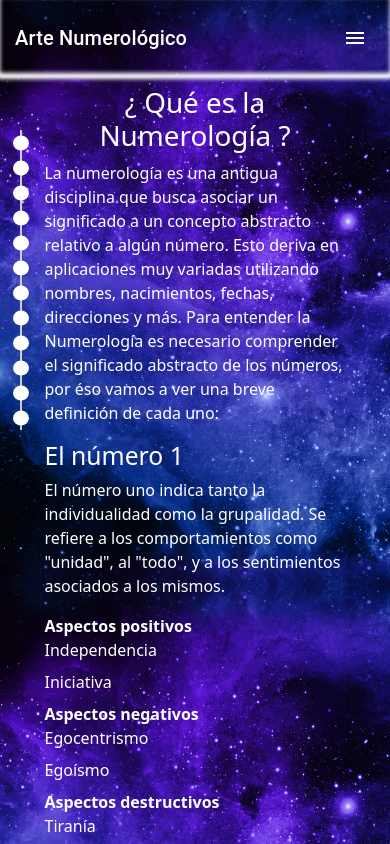
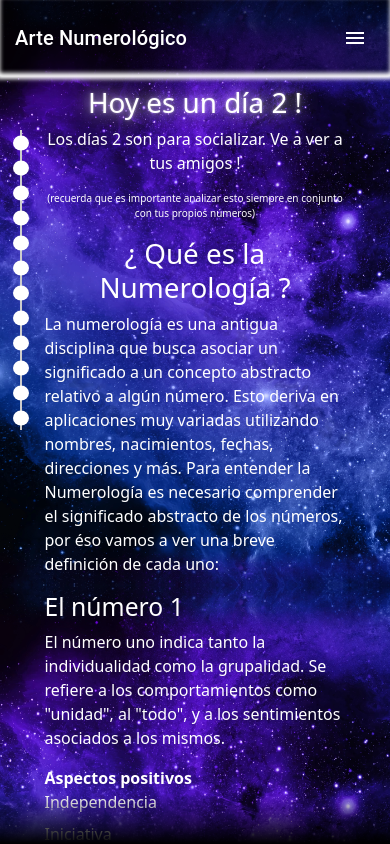
Before and after one commit to JuanJFarina/mern-arte-numerologico, a React (Create React App) app in the folder client/: page / in a window 390 px wide. Shown: the top 844 px of the page. Built offline with nearby package versions, Linux system fonts and the light colour scheme.

Commit message:
some improvements

```diff
--- a/client/src/App.css
+++ b/client/src/App.css
@@ -21,11 +21,51 @@ div {
   margin-bottom: 0px;
   color: #fff !important;
   box-shadow: inset 0px -3px 4px 0px #fff, 0px 0px 4px 3px #fff !important;
-  background-color: rgba(0,0,0,0.2) !important;
+  background-color: rgba(0,0,0,0.5) !important;
 }
 
 .toolbar {
   padding: 5px !important;
+}
+
+.numeroDelDia {
+  text-align: center;
+}
+
+
+
+@keyframes rotating-gradient {
+  0% {
+    transform: rotate(0deg);
+  }
+  100% {
+    transform: rotate(360deg);
+  }
+}
+
+.numeroDelDia {
+  animation : animate 5s linear infinite alternate-reverse;
+}
+
+@keyframes animate {
+  0%{
+    color:white;
+    text-shadow:none;
+  }
+  50%{
+    text-shadow: 0 0 5px white,
+      0 0 20px white,
+      0 0 40px white,
+      0 0 80px white,
+      0 0 160px white
+  }
+  100%{
+    text-shadow: 0 0 5px white,
+      0 0 20px cyan,
+      0 0 40px cyan,
+      0 0 80px cyan,
+      0 0 160px cyan
+  }
 }
 
 .title {
@@ -64,6 +104,18 @@ div {
   position: fixed; /* Add this to position the lines */
   left: 100px;
   top: 100px;
+  opacity: 0.5;
+  transition: opacity 0.2s;
+}
+
+.sidebar:hover {
+  opacity: 1;
+}
+
+.sideItem {
+  margin-left: 25px;
+  font-size: 25px;
+  font-weight: 700;
 }
 
 .listItem {
@@ -76,11 +128,13 @@ div {
   position: absolute;
   left: -15px;
   transform: scale(0.5) !important;
-  transition: background-color 0.1s;
+  transition: background-color 0.1s, color 0.1s;
+  color: rgba(255, 255, 255, 0);
 }
 
 .listItem:hover {
   background: radial-gradient(circle at center, #84f 50%, #fff 60%) !important;
+  color: rgba(255, 255, 255, 1);
 }
 
 .vertical-line {
@@ -114,6 +168,16 @@ main h1 {
   color: #fff !important;
 }
 
+.bottom-overlay {
+  position: fixed;
+  bottom: 0;
+  left: 0;
+  width: 100%;
+  height: 50px;
+  background: linear-gradient(to top, rgba(0, 0, 0, 1), transparent);
+  pointer-events: none;
+}
+
 @media only screen and (max-width: 719px) {
   .sidebar {
     left: 50px;
@@ -132,5 +196,6 @@ main h1 {
   }
   .sidebar {
     left: 0px;
+    opacity: 1;
   }
 }
--- a/client/src/App.js
+++ b/client/src/App.js
@@ -22,6 +22,7 @@ function App() {
           <Route path="/couple-numbers" element={<CoupleNumbers />} />
           <Route path="/profile" element={<Profile />} />
         </Routes>
+        <div className="bottom-overlay"></div>
       </div>
     </Router>
   );
--- a/client/src/components/Sidebar.js
+++ b/client/src/components/Sidebar.js
@@ -12,40 +12,40 @@ export default function Sidebar() {
       <div className="vertical-line"></div>
       <List>
         <ListItem className="listItem" onClick={() => scrollToSection('top')}>
-          <ListItemText primary="" />
+          <ListItemText primary="" /><span className="sideItem">Top</span>
         </ListItem>
         <ListItem className="listItem" onClick={() => scrollToSection('section0')}>
-          <ListItemText primary="" />
+          <ListItemText primary="" /><span className="sideItem">Numerología</span>
         </ListItem>
         <ListItem className="listItem" onClick={() => scrollToSection('section1')}>
-          <ListItemText primary="" />
+          <ListItemText primary="" /><span className="sideItem">N°1</span>
         </ListItem>
         <ListItem className="listItem" onClick={() => scrollToSection('section2')}>
-          <ListItemText primary="" />
+          <ListItemText primary="" /><span className="sideItem">N°2</span>
         </ListItem>
         <ListItem className="listItem" onClick={() => scrollToSection('section3')}>
-          <ListItemText primary="" />
+          <ListItemText primary="" /><span className="sideItem">N°3</span>
         </ListItem>
         <ListItem className="listItem" onClick={() => scrollToSection('section4')}>
-          <ListItemText primary="" />
+          <ListItemText primary="" /><span className="sideItem">N°4</span>
         </ListItem>
         <ListItem className="listItem" onClick={() => scrollToSection('section5')}>
-          <ListItemText primary="" />
+          <ListItemText primary="" /><span className="sideItem">N°5</span>
         </ListItem>
         <ListItem className="listItem" onClick={() => scrollToSection('section6')}>
-          <ListItemText primary="" />
+          <ListItemText primary="" /><span className="sideItem">N°6</span>
         </ListItem>
         <ListItem className="listItem" onClick={() => scrollToSection('section7')}>
-          <ListItemText primary="" />
+          <ListItemText primary="" /><span className="sideItem">N°7</span>
         </ListItem>
         <ListItem className="listItem" onClick={() => scrollToSection('section8')}>
-          <ListItemText primary="" />
+          <ListItemText primary="" /><span className="sideItem">N°8</span>
         </ListItem>
         <ListItem className="listItem" onClick={() => scrollToSection('section9')}>
-          <ListItemText primary="" />
+          <ListItemText primary="" /><span className="sideItem">N°9</span>
         </ListItem>
         <ListItem className="listItem" onClick={() => scrollToSection('section00')}>
-          <ListItemText primary="" />
+          <ListItemText primary="" /><span className="sideItem">N°0</span>
         </ListItem>
         {/* Add more ListItems for additional sections */}
       </List>
--- a/client/src/pages/Home.js
+++ b/client/src/pages/Home.js
@@ -1,7 +1,25 @@
 import React from 'react';
 import Sidebar from '../components/Sidebar.js';
+import { reducir, sumar } from '../components/Numerology.js';
 
 export default function Home() {
+  const date = new Date();
+  const dia = date.getDate();
+  const mes = date.getMonth() + 1;
+  const anio = date.getFullYear();
+  const todaysNumber = reducir(sumar([dia, mes, anio]));
+  const diaText = [
+    "Los días 1 son indicio de nuevos comienzos ! Hoy es un gran día para la aventura !",
+    "Los días 2 son para socializar. Ve a ver a tus amigos !",
+    "Los días 3 son excelentes para conversar, dar charlas, o conocer gente nueva.",
+    "Los días 4 son días para organizar o para realizar aquello que hace mucho debes hacer",
+    "Los días 5 son perfectos para divertirse ! Hoy no esperes la misma rutina",
+    "Los días 6 son para ser detallistas. A todos les gustan los detalles, no ?",
+    "Los días 7 son especiales. Hoy puede ser un día mágico !",
+    "Los días 8 son para aprovechar oportunidades. Ve en busca de tus sueños !",
+    "Los días 9 son algo difíciles. Puede que ayudes a alguien o que necesites la ayuda de alguien"
+  ]
+
   return (
     <main className="container-fluid">
       <div className="row">
@@ -9,6 +27,9 @@ export default function Home() {
           <Sidebar />
         </div>
         <div className="col-10 col-sm-8">
+          <h1 className="numeroDelDia">Hoy es un día {todaysNumber} !</h1>
+          <p style={{textAlign:"center"}}>{diaText[todaysNumber-1]}</p>
+          <p style={{textAlign:"center",fontSize:"10px"}}>(recuerda que es importante analizar esto siempre en conjunto con tus propios números)</p>
           <h1 id="section0">¿ Qué es la Numerología ?</h1>
           <p>La numerología es una antigua disciplina que busca asociar un significado a un concepto abstracto relativo a algún número.
             Esto deriva en aplicaciones muy variadas utilizando nombres, nacimientos, fechas, direcciones y más.
```
